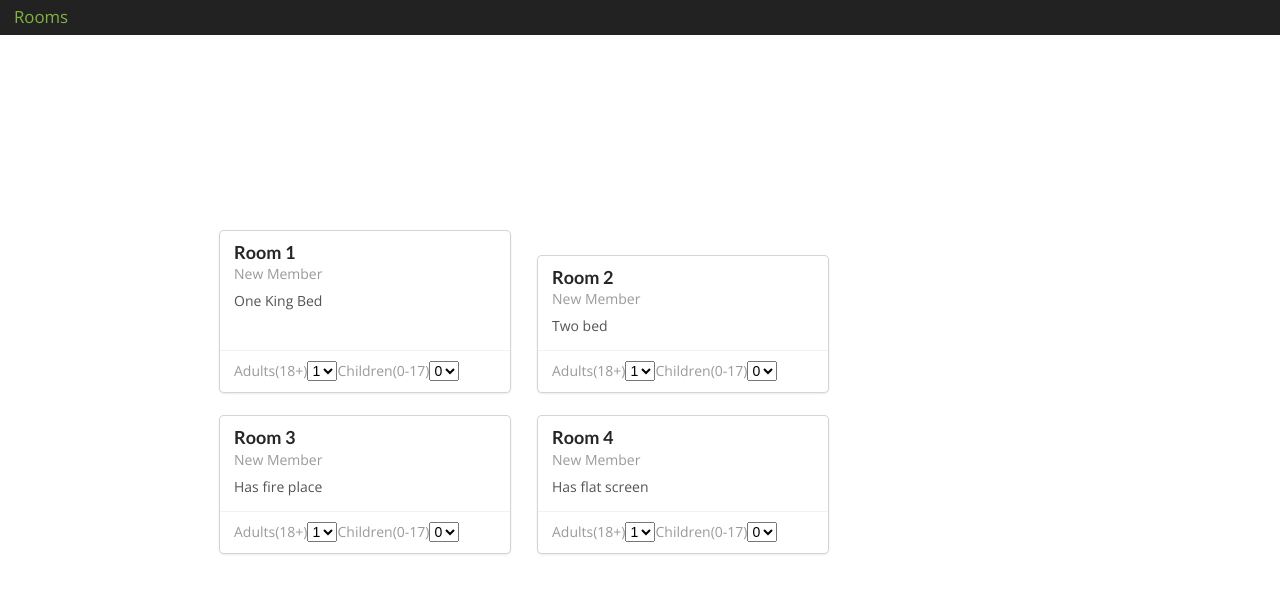
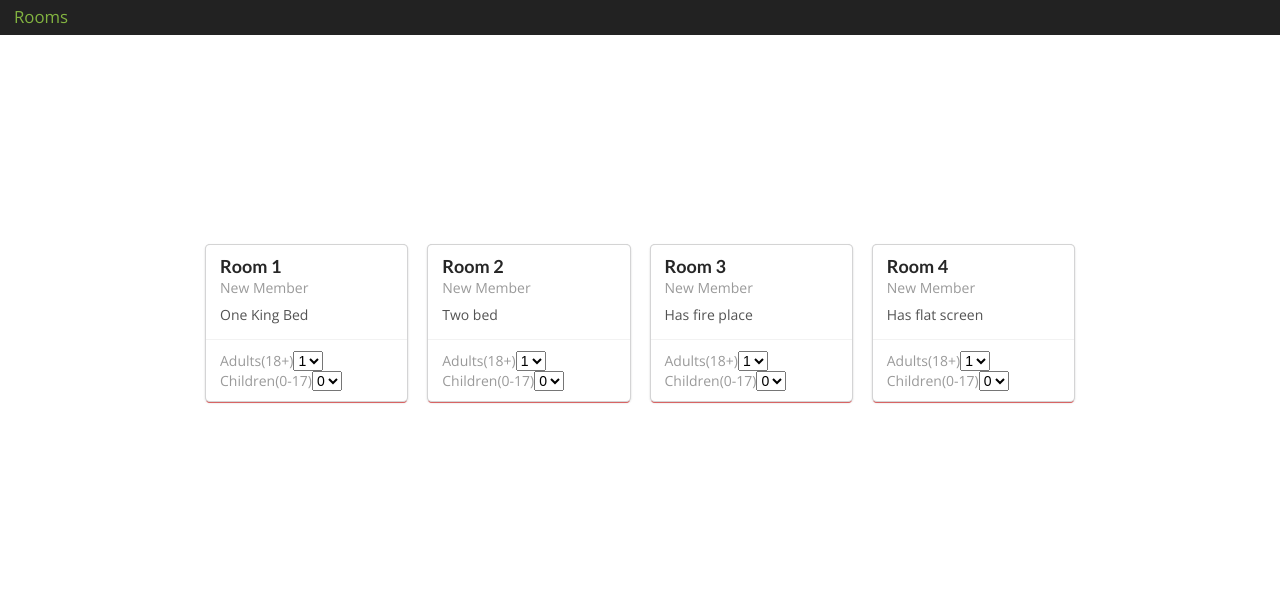
Before and after one commit to merhawiRuth/Book-Hotel, a React (Create React App) app: page / in a window 1280 px wide. Shown: the top 594 px of the page. Built offline with nearby package versions, Linux system fonts and the light colour scheme.

Commit message:
changed room style

```diff
--- a/src/components/RoomList/index.js
+++ b/src/components/RoomList/index.js
@@ -20,14 +20,16 @@ export default class TourList extends Component {
 
     return (
       <section className="tourlist">
-        <div className="ui four column doubling stackable grid container">
+        <div class="ui four cards">
           {rooms.map(room => (
+            <a class="red card">
               <Room
                 className="column"
                 key={room.id}
                 room={room}
                 removeTour={this.removeTour}
               />
+            </a>
           ))}
         </div>
       </section>
```
Lines whose indentation alone changed are shown as unchanged.
